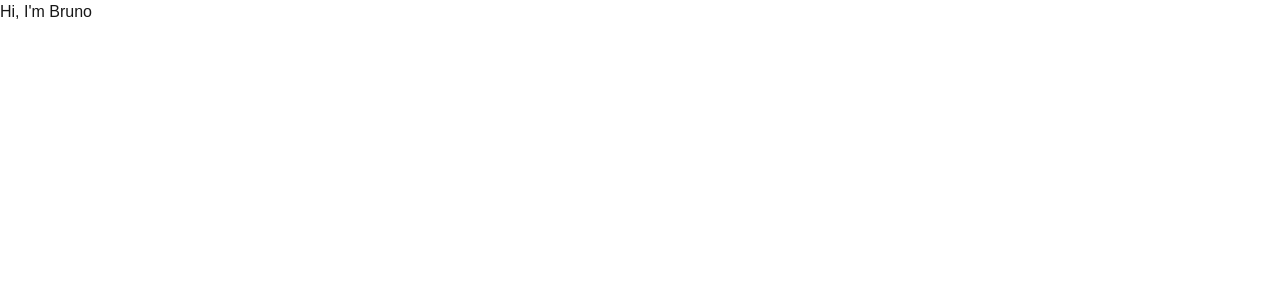
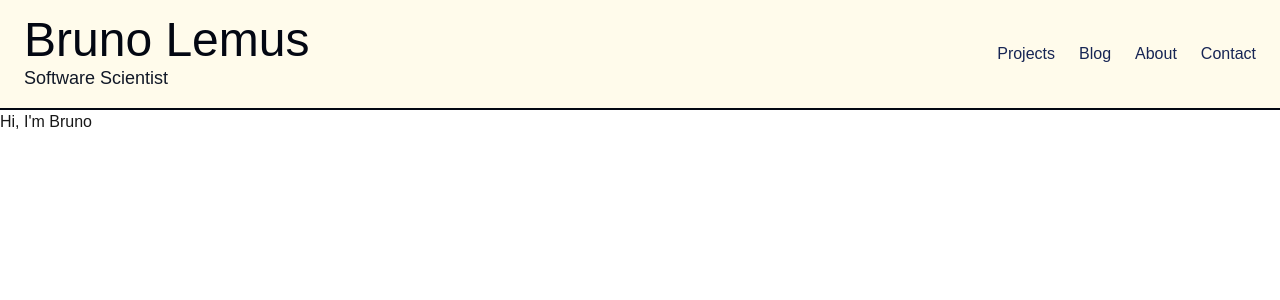
Before and after one commit to Frodo2412/portfolio-v2, a Next.js app: page / in a window 1280 px wide. Shown: the top 300 px of the page. Built offline with nearby package versions, Linux system fonts and the light colour scheme.

Commit message:
feat: Header

```diff
--- /dev/null
+++ b/src/app/Header.tsx
@@ -0,0 +1,40 @@
+import Link from "next/link";
+
+function NavLink(props: { href: string; name: string }) {
+    return (
+        <Link
+            href={props.href}
+            className="text-blue-950 hover:text-blue-800 transition-transform transform hover:scale-110">
+            {props.name}
+        </Link>
+    );
+}
+
+function NameCard() {
+    return (
+        <div className="flex items-center space-x-4">
+            <Link href={"/"}>
+                <h2 className="text-5xl text-gray-950">Bruno Lemus</h2>
+                <p className="text-lg text-gray-900">Software Scientist</p>
+            </Link>
+        </div>
+    );
+}
+
+export default function Header() {
+
+    return (
+        <nav className="bg-gradient-to-r bg-amber-50 shadow-md border-b-2 border-gray-950">
+            <div className="container mx-auto flex justify-between items-center py-4 px-6">
+                <NameCard/>
+                <ul className="flex space-x-6">
+                    <NavLink href={'/projects'} name={'Projects'}/>
+                    <NavLink href={'/blog'} name={'Blog'}/>
+                    <NavLink href={'/about'} name={'About'}/>
+                    <NavLink href={'/contact'} name={'Contact'}/>
+                </ul>
+            </div>
+        </nav>
+    );
+
+}
--- a/src/app/layout.tsx
+++ b/src/app/layout.tsx
@@ -1,6 +1,8 @@
 import type {Metadata} from "next";
 import localFont from "next/font/local";
 import "./globals.css";
+import Header from "@/app/Header";
+import React from "react";
 
 const geistSans = localFont({
     src: "./fonts/GeistVF.woff",
@@ -28,6 +30,7 @@ export default function RootLayout({
         <body
             className={`${geistSans.variable} ${geistMono.variable} antialiased`}
         >
+        <Header/>
         {children}
         </body>
         </html>
--- a/src/app/page.tsx
+++ b/src/app/page.tsx
@@ -1,7 +1,7 @@
 export default function Home() {
-  return (
-    <div className="">
-        <h1>Hi, I&#39;m Bruno</h1>
-    </div>
-  );
+    return (
+        <div className="bg-white">
+            <h1>Hi, I&#39;m Bruno</h1>
+        </div>
+    );
 }
```
